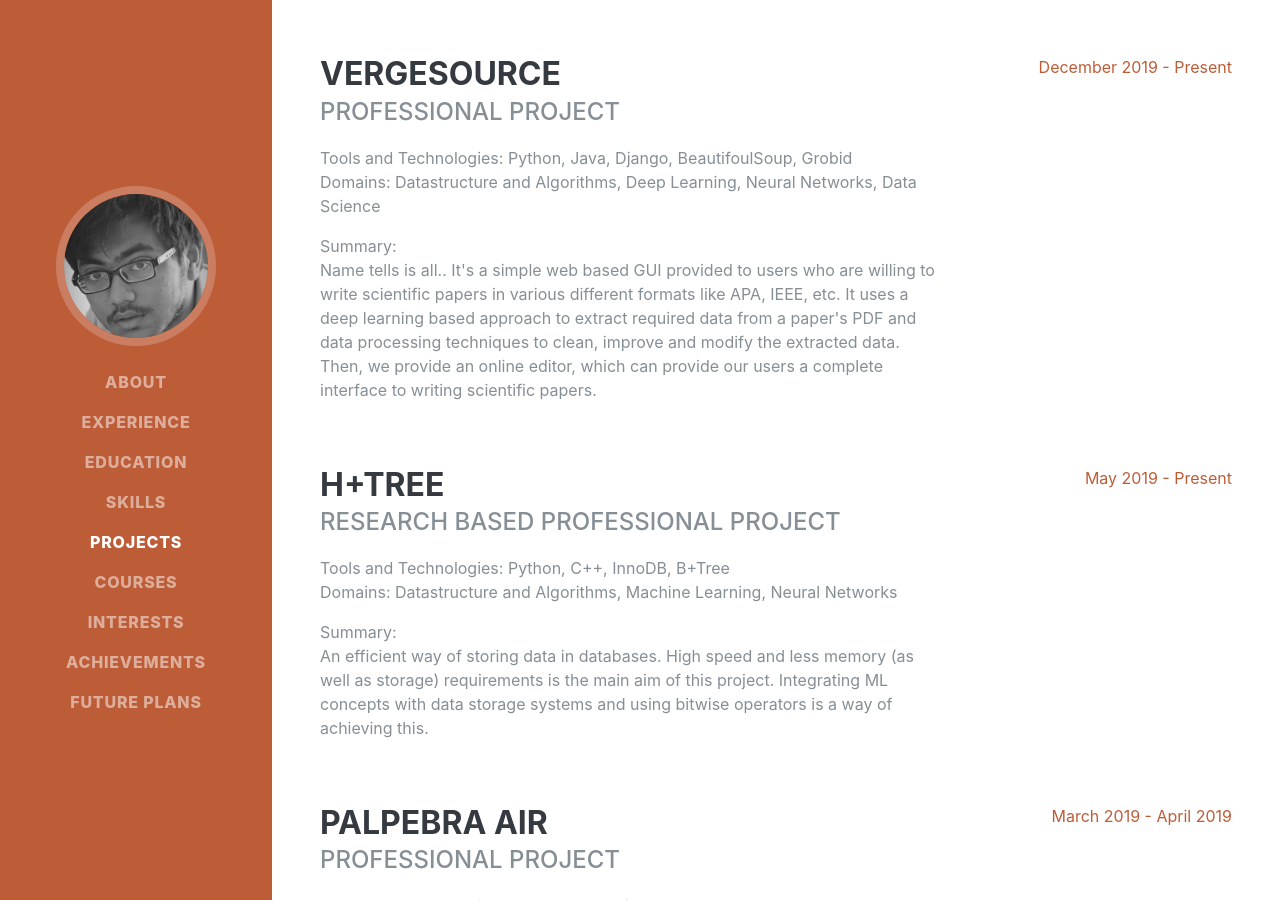
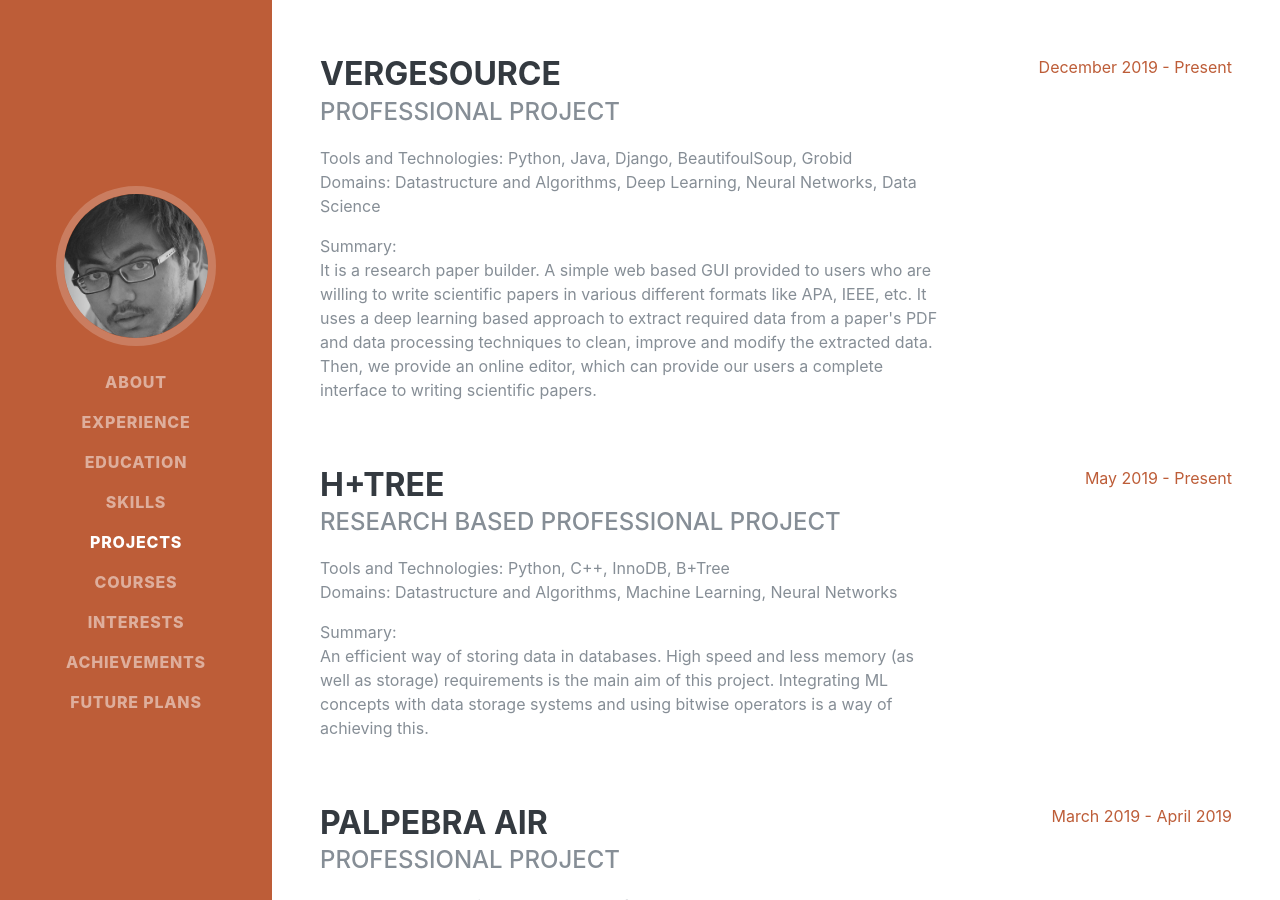
Before and after one commit to ParikhKadam/parikhkadam.github.io, a Jekyll site: the page built from index.md, in a window 1280 px wide and 900 px high, scrolled down 3736 px. Built offline with Jekyll 4.4.1, drawn with Linux system fonts in a browser that asks for light colours; some web fonts are replaced.

Commit message:
needed changes

```diff
--- a/_data/projects.yml
+++ b/_data/projects.yml
@@ -2,7 +2,7 @@
   type: Professional Project
   tools_and_technologies: Python, Java, Django, BeautifoulSoup, Grobid
   domains: Datastructure and Algorithms, Deep Learning, Neural Networks, Data Science
-  summary: Name tells is all.. It's a simple web based GUI provided to users who are willing to write scientific papers in various different formats like APA, IEEE, etc. It uses a deep learning based approach to extract required data from a paper's PDF and data processing techniques to clean, improve and modify the extracted data. Then, we provide an online editor, which can provide our users a complete interface to writing scientific papers.
+  summary: It is a research paper builder. A simple web based GUI provided to users who are willing to write scientific papers in various different formats like APA, IEEE, etc. It uses a deep learning based approach to extract required data from a paper's PDF and data processing techniques to clean, improve and modify the extracted data. Then, we provide an online editor, which can provide our users a complete interface to writing scientific papers.
   start_date: December 2019
   end_date: Present
 
```
